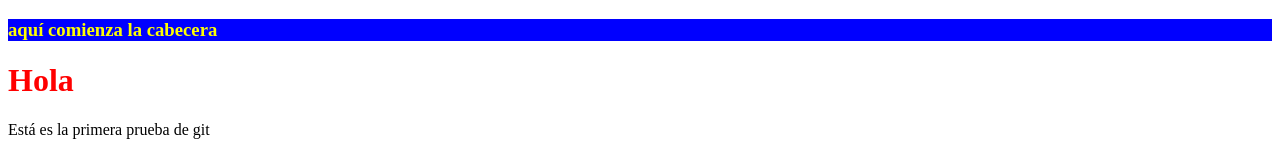
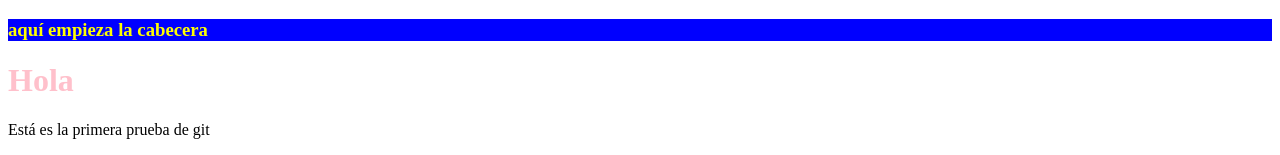
Before and after one commit to esteban0315/git_test, a plain HTML site: page index.html in a window 1280 px wide. Shown: the top 155 px of the page. Drawn offline with Linux system fonts and the light colour scheme.

Commit message:
modificaciones en cabecera y color

```diff
--- a/css/styles.css
+++ b/css/styles.css
@@ -1,6 +1,6 @@
 h1
 {
-    color: red;
+    color: pink;
 }
 
 #cabecera
--- a/index.html
+++ b/index.html
@@ -8,7 +8,7 @@
 </head>
 <body>
     <div id="cabecera">
-        <h3>aquí comienza la cabecera</h3>
+        <h3>aquí empieza la cabecera</h3>
     </div>
     <h1>Hola</h1>
     <p>Está es la primera prueba de git</p>
```
